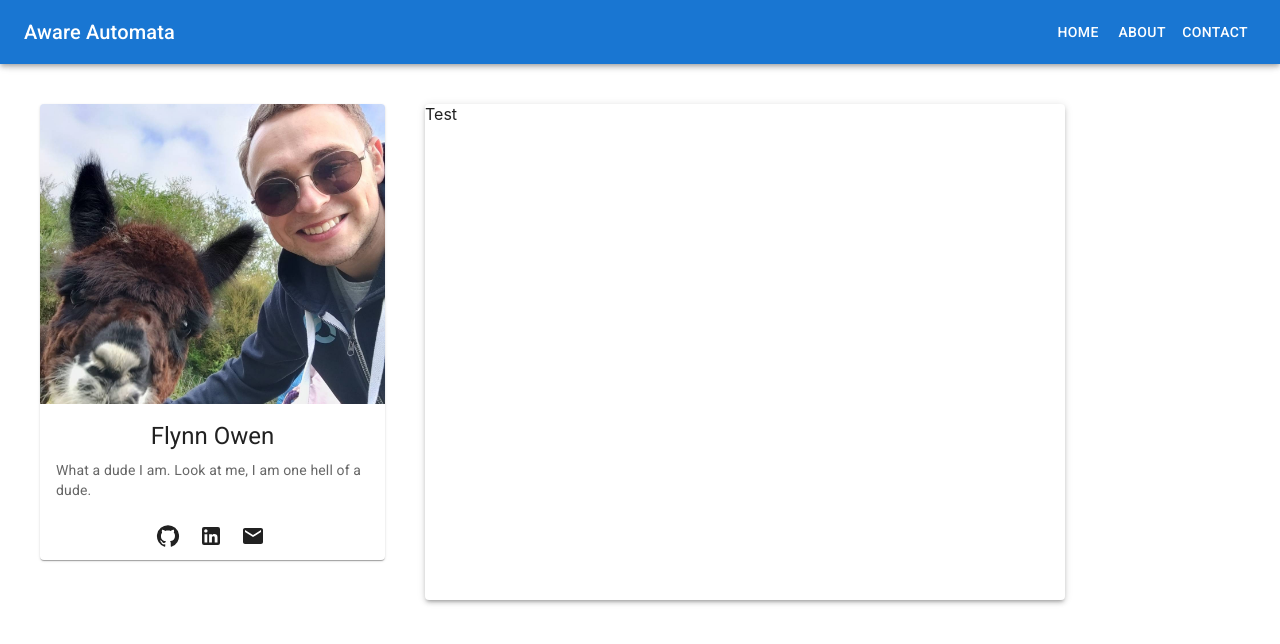
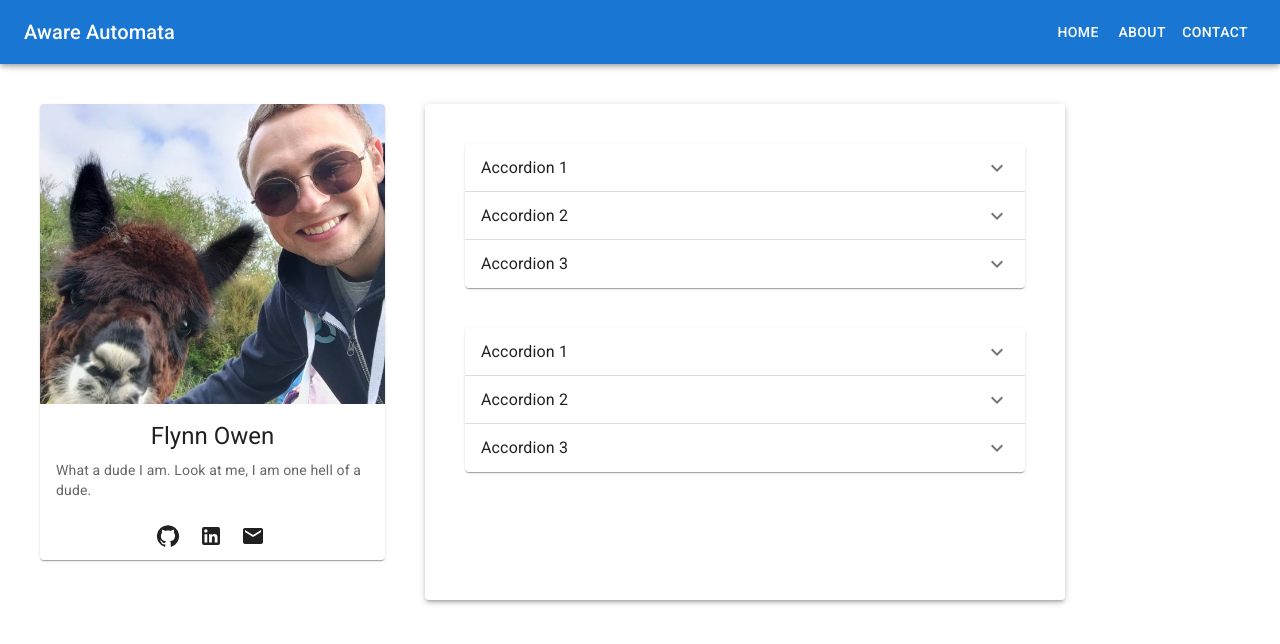
Before and after one commit to FlynnOwen/aware-automaton, a React (Create React App) app in the folder flynn-website/: page / in a window 1280 px wide. Shown: the top 644 px of the page. Built offline with nearby package versions, Linux system fonts and the light colour scheme.

Commit message:
add accordians

```diff
--- a/flynn-website/src/components/body/body.js
+++ b/flynn-website/src/components/body/body.js
@@ -1,12 +1,13 @@
 import * as React from 'react';
 import { Paper } from '@mui/material';
-import { makeStyles } from '@material-ui/core/styles';
+import SimpleAccordion from './dropdown';
 
 function CustomBody() {
 
   return (
     <Paper elevation={3} sx={{ mt: 5, width: '50%'}}>
-        Test
+        <SimpleAccordion ml={5} mr={5} mt={5}/>
+        <SimpleAccordion ml={5} mr={5} mt={5}/>
     </Paper>
   );
 }
--- /dev/null
+++ b/flynn-website/src/components/body/dropdown.js
@@ -0,0 +1,58 @@
+import * as React from 'react';
+import Accordion from '@mui/material/Accordion';
+import AccordionSummary from '@mui/material/AccordionSummary';
+import AccordionDetails from '@mui/material/AccordionDetails';
+import Typography from '@mui/material/Typography';
+import ExpandMoreIcon from '@mui/icons-material/ExpandMore';
+
+export default function SimpleAccordion(props) {
+  return (
+    <div>
+      <Accordion sx={{ml: props.ml, mr: props.mr, mt: props.mt}} disableGutters={true}>
+        <AccordionSummary
+          expandIcon={<ExpandMoreIcon />}
+          aria-controls="panel1a-content"
+          id="panel1a-header"
+        >
+          <Typography>Accordion 1</Typography>
+        </AccordionSummary>
+        <AccordionDetails>
+          <Typography>
+            Lorem ipsum dolor sit amet, consectetur adipiscing elit. Suspendisse
+            malesuada lacus ex, sit amet blandit leo lobortis eget.
+          </Typography>
+        </AccordionDetails>
+      </Accordion>
+      <Accordion sx={{ml: props.ml, mr: props.mr}} disableGutters={true}>
+        <AccordionSummary
+          expandIcon={<ExpandMoreIcon />}
+          aria-controls="panel2a-content"
+          id="panel2a-header"
+        >
+          <Typography>Accordion 2</Typography>
+        </AccordionSummary>
+        <AccordionDetails>
+          <Typography>
+            Lorem ipsum dolor sit amet, consectetur adipiscing elit. Suspendisse
+            malesuada lacus ex, sit amet blandit leo lobortis eget.
+          </Typography>
+        </AccordionDetails>
+      </Accordion>
+      <Accordion sx={{ml: props.ml, mr: props.mr}} disableGutters={true}>
+        <AccordionSummary
+          expandIcon={<ExpandMoreIcon />}
+          aria-controls="panel2a-content"
+          id="panel2a-header"
+        >
+          <Typography>Accordion 3</Typography>
+        </AccordionSummary>
+        <AccordionDetails>
+          <Typography>
+            Lorem ipsum dolor sit amet, consectetur adipiscing elit. Suspendisse
+            malesuada lacus ex, sit amet blandit leo lobortis eget.
+          </Typography>
+        </AccordionDetails>
+      </Accordion>
+    </div>
+  );
+}
```
